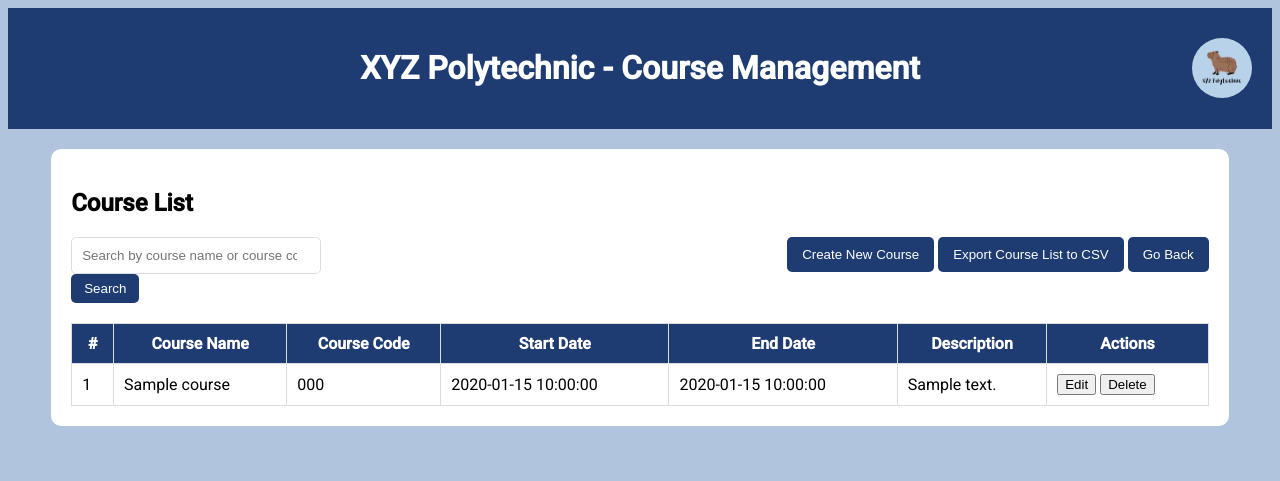
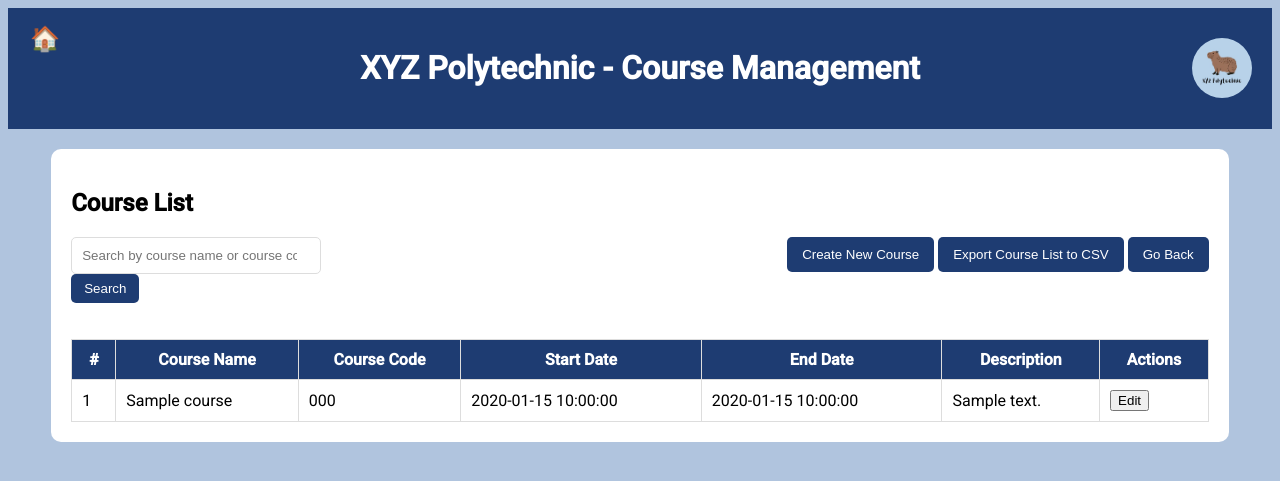
Before and after one commit to Hamza-Bin-Merza/SWAB-Project, a PHP site: page /maincourse.php in a window 1280 px wide. Shown: the top 481 px of the page. Run offline with PHP 8.4, Linux system fonts and the light colour scheme; the visitor is signed in with stand-in values (Sample User, id 1); tables that the repository leaves empty or names only in its code hold one stand-in row (values such as "Sample post").

Commit message:
Add files via upload

```diff
--- a/maincourse.php
+++ b/maincourse.php
@@ -1,22 +1,48 @@
 <?php
-include 'db.php';
+include 'db_connection.php';
+session_start();
 
-// Display confirmation message
-$success_message = '';
-if (isset($_GET['success']) && $_GET['success'] === 'created') {
-    $success_message = "Course successfully created!";
-} elseif (isset($_GET['success']) && $_GET['success'] === 'updated') {
-    $success_message = "Course successfully updated!";
+if (!isset($_SESSION['role'])) {
+    header("Location: login.php");
+    exit;
+}
+
+$role = $_SESSION['role']; // Get the logged-in user's role
+
+// Debugging output to confirm the role
+echo "<script>console.log('User Role: " . $role . "');</script>";
+
+if ($_SERVER['REQUEST_METHOD'] == 'GET') {
+    // Admin & Faculty can view all courses
+    $sql = "SELECT * FROM courses";
+    $result = $con->query($sql);
 }
 
 
+// Display success message based on action performed
+$success_message = '';
+if (isset($_GET['success'])) {
+    if ($_GET['success'] === 'created') {
+        $success_message = "Course successfully created!";
+    } elseif ($_GET['success'] === 'updated') {
+        $success_message = "Course successfully updated!";
+    } elseif ($_GET['success'] === 'deleted') {
+        $success_message = "Course successfully deleted!";
+    }
+}
+
 // Handle CSV Export
 if (isset($_GET['action']) && $_GET['action'] == 'export') {
+    // Set headers to prompt file download
     header('Content-Type: text/csv; charset=utf-8');
     header('Content-Disposition: attachment; filename=courses.csv');
+
+    // Open output stream and write column headers
     $output = fopen('php://output', 'w');
     fputcsv($output, ['Course Name', 'Course Code', 'Start Date', 'End Date', 'Description']);
-    $stmt = $conn->query("SELECT course_name, course_code, start_date, end_date, course_description FROM courses");
+
+    // Fetch course data from database and write to CSV
+    $stmt = $con->query("SELECT course_name, course_code, start_date, end_date, course_description FROM courses");
     while ($row = $stmt->fetch_assoc()) {
         fputcsv($output, $row);
     }
@@ -24,13 +50,31 @@
     exit();
 }
 
-// Handle Delete Course
+// Handle Course Deletion
 if (isset($_GET['delete'])) {
     $course_id = intval($_GET['delete']);
-    $stmt = $conn->prepare("DELETE FROM courses WHERE course_id = ?");
+
+    // Check if there are related records in course_assignments
+    $check_stmt = $con->prepare("SELECT COUNT(*) FROM course_assignments WHERE course_id = ?");
+    $check_stmt->bind_param("i", $course_id);
+    $check_stmt->execute();
+    $check_stmt->bind_result($count);
+    $check_stmt->fetch();
+    $check_stmt->close();
+
+    if ($count > 0) {
+        // Delete related records in course_assignments first
+        $stmt = $con->prepare("DELETE FROM course_assignments WHERE course_id = ?");
+        $stmt->bind_param("i", $course_id);
+        $stmt->execute();
+    }
+
+    // Now delete the course
+    $stmt = $con->prepare("DELETE FROM courses WHERE course_id = ?");
     $stmt->bind_param("i", $course_id);
+
     if ($stmt->execute()) {
-        header("Location: maincourse.php");
+        header("Location: maincourse.php?success=deleted");
         exit();
     } else {
         echo "<script>alert('Error deleting the course!');</script>";
@@ -40,7 +84,9 @@
 // Handle Search Query
 $search = isset($_GET['search']) ? "%" . $_GET['search'] . "%" : '';
 $query = $search ? "SELECT * FROM courses WHERE course_name LIKE ? OR course_code LIKE ?" : "SELECT * FROM courses";
-$stmt = $conn->prepare($query);
+$stmt = $con->prepare($query);
+
+// Bind parameters if search is performed
 if ($search) {
     $stmt->bind_param("ss", $search, $search);
 }
@@ -55,7 +101,9 @@
     <meta name="viewport" content="width=device-width, initial-scale=1.0">
     <title>Course Management</title>
     <link href="https://fonts.googleapis.com/css2?family=Roboto:wght@400;500&display=swap" rel="stylesheet">
+    <a href="dashboard.php" class="home-icon">🏠</a>
     <style>
+        /* General Page Styling */
         body {
             font-family: 'Roboto', sans-serif;
             background-color: #B0C4DE;
@@ -84,6 +132,8 @@
             padding: 20px;
             border-radius: 10px;
         }
+
+        /* Success Message Styling */
         .success-message {
             margin: 10px auto;
             padding: 10px;
@@ -94,6 +144,8 @@
             text-align: center;
             width: 90%;
         }
+
+        /* Search and Button Styling */
         .search-export {
             display: flex;
             justify-content: space-between;
@@ -121,6 +173,8 @@
             border-radius: 5px;
             cursor: pointer;
         }
+
+        /* Table Styling */
         table {
             width: 100%;
             border-collapse: collapse;
@@ -134,7 +188,8 @@
             background-color: #1e3c72;
             color: white;
         }
-        /* Hover Effects */
+
+        /* Button Hover Effects */
         button {
             transition: transform 0.3s ease, background-color 0.3s ease, box-shadow 0.3s ease;
         }
@@ -146,6 +201,23 @@
         .button-group button:hover {
             transform: scale(1.05);
         }
+
+        .home-icon {
+                    position: absolute;
+                    top: 15px;
+                    left: 20px;
+                    font-size: 24px;
+                    text-decoration: none;
+                    color: white;
+                    background-color: transparent;
+                    padding: 10px;
+                    border-radius: 5px;
+                }
+
+                .home-icon:hover {
+                    color: #ddd;
+                }
+
     </style>
 </head>
 <body>
@@ -154,6 +226,9 @@
         <img src="logo.png" alt="Logo" class="header-logo">
     </header>
 
+    <a href="dashboard.php" class="home-icon">🏠</a>
+
+    <!-- Display success message if available -->
     <?php if ($success_message): ?>
         <div class="success-message">
             <?php echo $success_message; ?>
@@ -163,10 +238,13 @@
     <div class="container">
         <h2>Course List</h2>
         <div class="search-export">
+            <!-- Search Form -->
             <form method="GET" class="search-form">
                 <input type="search" name="search" placeholder="Search by course name or course code" value="<?php echo isset($_GET['search']) ? htmlspecialchars($_GET['search']) : ''; ?>">
                 <button type="submit">Search</button>
             </form>
+
+            <!-- Buttons for creating course and exporting CSV -->
             <div class="button-group">
                 <button onclick="window.location.href='createcourse.php';">Create New Course</button>
                 <form method="GET" style="display: inline;">
@@ -175,6 +253,8 @@
                 <button onclick="window.location.href='maincourse.php';">Go Back</button>
             </div>
         </div>
+
+        <!-- Course List Table -->
         <table>
             <thead>
                 <tr>
@@ -189,6 +269,7 @@
             </thead>
             <tbody>
                 <?php
+                // Display courses in a table
                 $counter = 1;
                 while ($row = $result->fetch_assoc()) {
                     echo "<tr>";
@@ -201,15 +282,22 @@
                     echo "<td>
                             <form method='GET' action='createcourse.php' style='display: inline;'>
                                 <input type='hidden' name='edit' value='{$row['course_id']}'>
-                                <button type='submit'>Edit</button>
-                            </form>
-                            <form method='GET' action='maincourse.php' style='display: inline;'>
-                                <input type='hidden' name='delete' value='{$row['course_id']}'>
-                                <button type='submit' onclick=\"return confirm('Are you sure you want to delete this course?');\">Delete</button>
-                            </form>
-                          </td>";
-                    echo "</tr>";
-                }
+                                <button class='button' type='submit'>Edit</button>
+                            </form>";
+
+                            // Debug Role Output
+                            echo "<script>console.log('Role inside table: " . $role . "');</script>";
+
+                            // Ensure the delete button appears ONLY for Admins
+                            if (trim($role) === 'Admin') {
+                                echo "<form method='GET' action='maincourse.php' style='display: inline;'>
+                                        <input type='hidden' name='delete' value='{$row['course_id']}'>
+                                        <button class='button' type='submit' onclick=\"return confirm('Are you sure you want to delete this course?');\">Delete</button>
+                                    </form>";
+                            }
+
+                            echo "</td></tr>";
+                                            }
                 ?>
             </tbody>
         </table>
```
Also changed, not shown: createcourse.php (+57 -18 lines).
